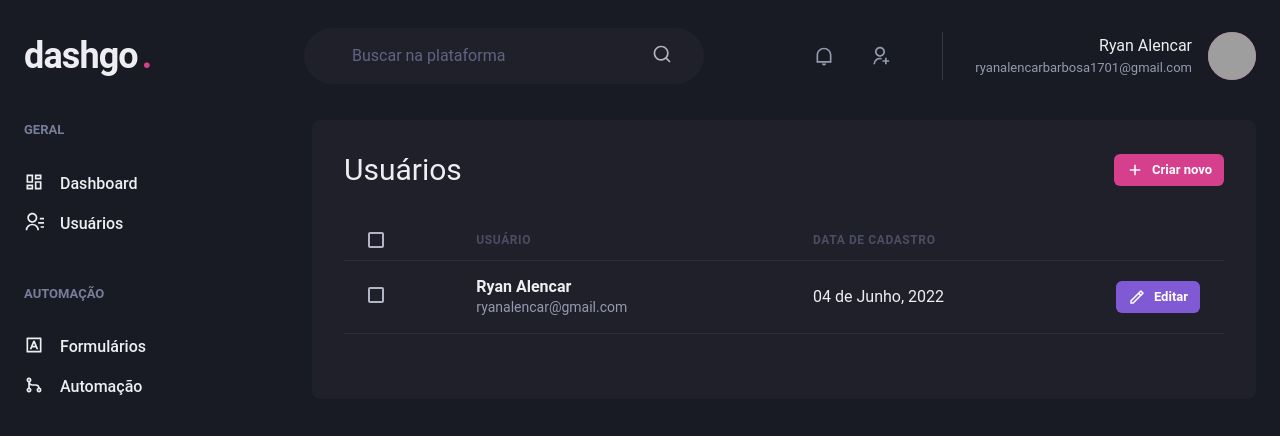
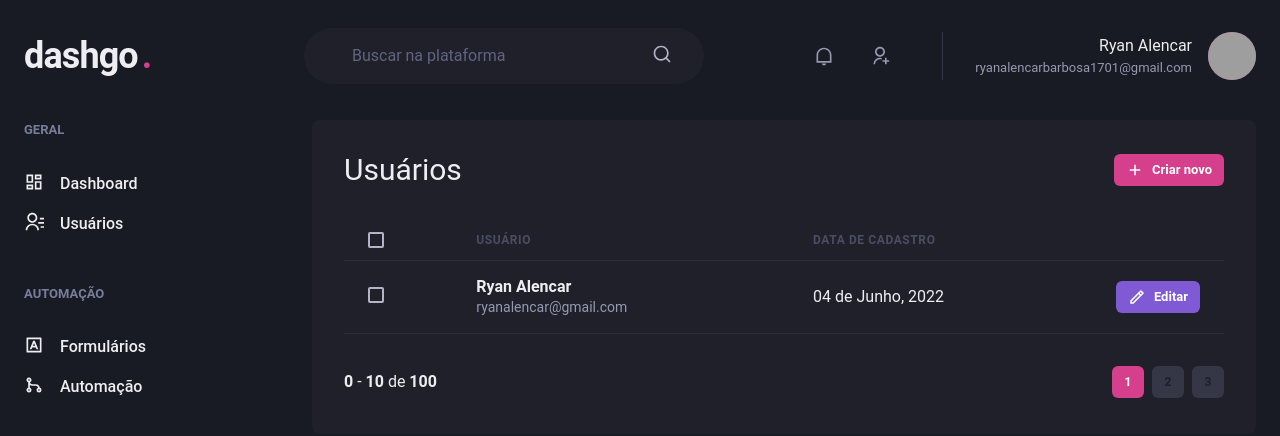
Before and after one commit to ryanalencar/dashgo, a Next.js app: page /users in a window 1280 px wide. Shown: the top 436 px of the page. Built offline with nearby package versions, Linux system fonts and the light colour scheme; grey boxes are pictures that could not be loaded.

Commit message:
feat: pagination component

```diff
--- /dev/null
+++ b/src/components/Pagination/index.tsx
@@ -0,0 +1,41 @@
+import { Box, Button, HStack } from "@chakra-ui/react";
+
+export default function Pagination() {
+  return (
+    <HStack spacing="6" mt="8" mb="1" justify="space-between" align="center">
+      <Box>
+        <strong>0</strong> - <strong>10</strong> de <strong>100</strong>
+      </Box>
+      <HStack spacing="2">
+        <Button
+          size="sm"
+          fontSize="xs"
+          width="4"
+          colorScheme="pink"
+          disabled
+          _disabled={{ bg: "pink.500", cursor: "default" }}
+        >
+          1
+        </Button>
+        <Button
+          size="sm"
+          fontSize="xs"
+          width="4"
+          bg="gray.700"
+          _hover={{ bg: "gray.500" }}
+        >
+          2
+        </Button>
+        <Button
+          size="sm"
+          fontSize="xs"
+          width="4"
+          bg="gray.700"
+          _hover={{ bg: "gray.500" }}
+        >
+          3
+        </Button>
+      </HStack>
+    </HStack>
+  );
+}
--- a/src/pages/users/index.tsx
+++ b/src/pages/users/index.tsx
@@ -18,6 +18,7 @@
 
 import Content from "../../components/common/Content";
 import Header from "../../components/Header";
+import Pagination from "../../components/Pagination";
 import Sidebar from "../../components/Sidebar";
 
 export default function UserList() {
@@ -81,6 +82,7 @@
                 </Tr>
               </Tbody>
             </Table>
+            <Pagination />
           </TableContainer>
         </Box>
       </Content>
```
